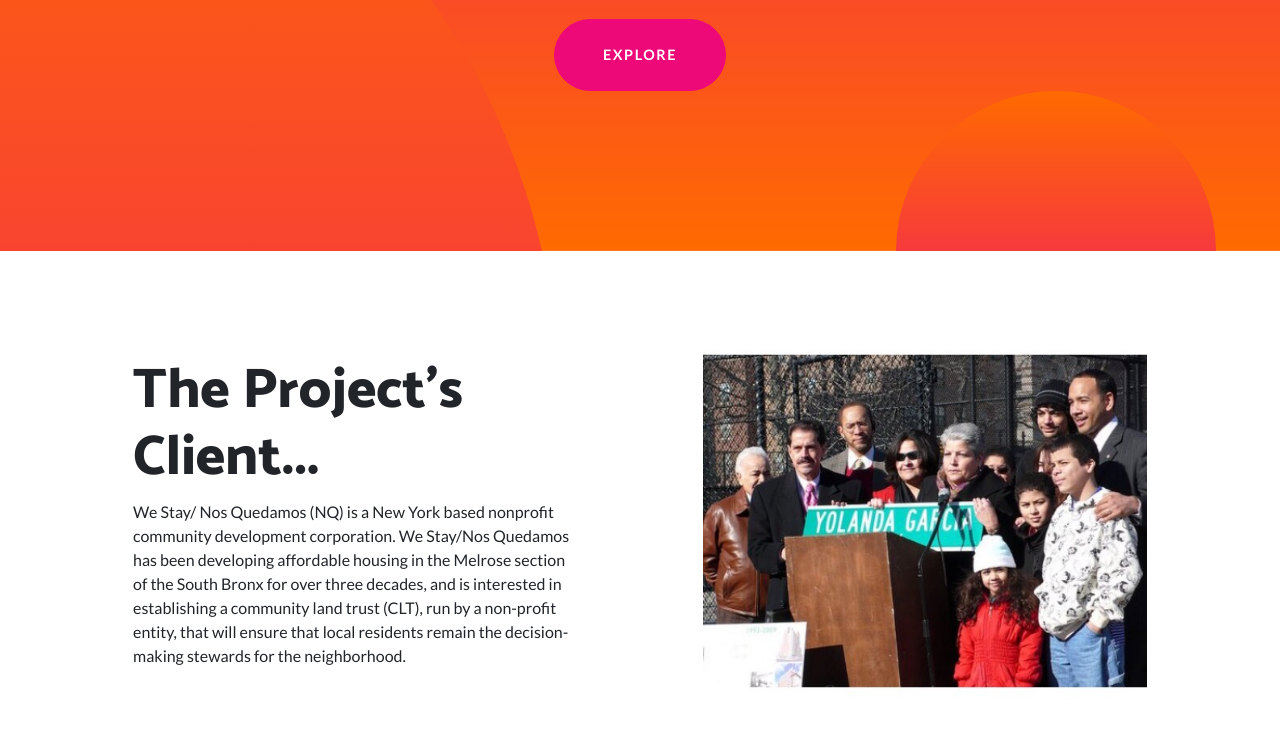
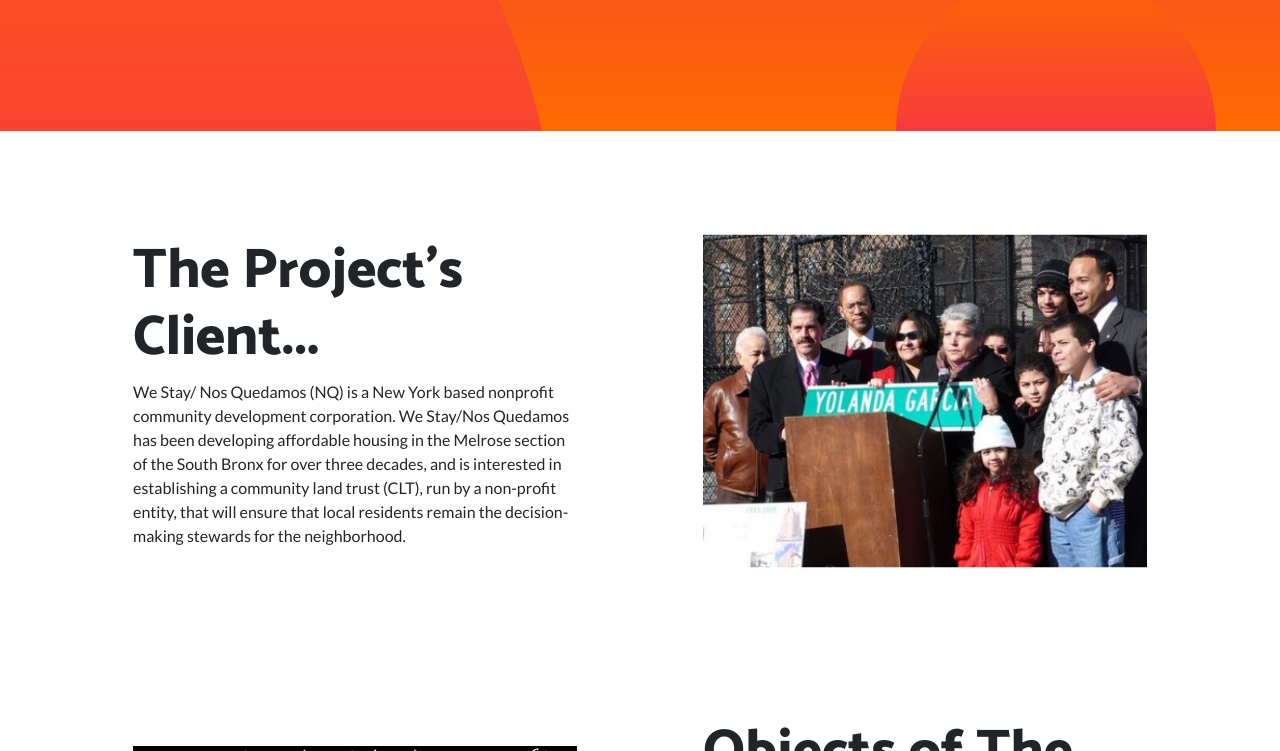
Before and after one commit to yl2480/YixinLi_Final_Project, a website: page index.html in a window 1280 px wide. Shown: the part 551-1302 px from the top of the page. Drawn offline with nearby package versions, Linux system fonts and the light colour scheme; files that its build step writes are made by us from their sources.

Commit message:
finalproject

```diff
--- a/index.html
+++ b/index.html
@@ -42,7 +42,6 @@
         <div class="container">
           <h3 class="masthead-heading mb-0">Legally Operating Business</h3>
           <h4 class="masthead-subheading mb-0">In Bronx Community District 1 & 2 & 3</h4>
-          <a href="#" class="btn btn-primary btn-xl rounded-pill mt-5">Explore</a>
         </div>
       </div>
       <div class="bg-circle-1 bg-circle"></div>
```
Also changed, not shown: css/one-page-wonder.css (deleted, +0 -154 lines), css/one-page-wonder.min.css (deleted).
